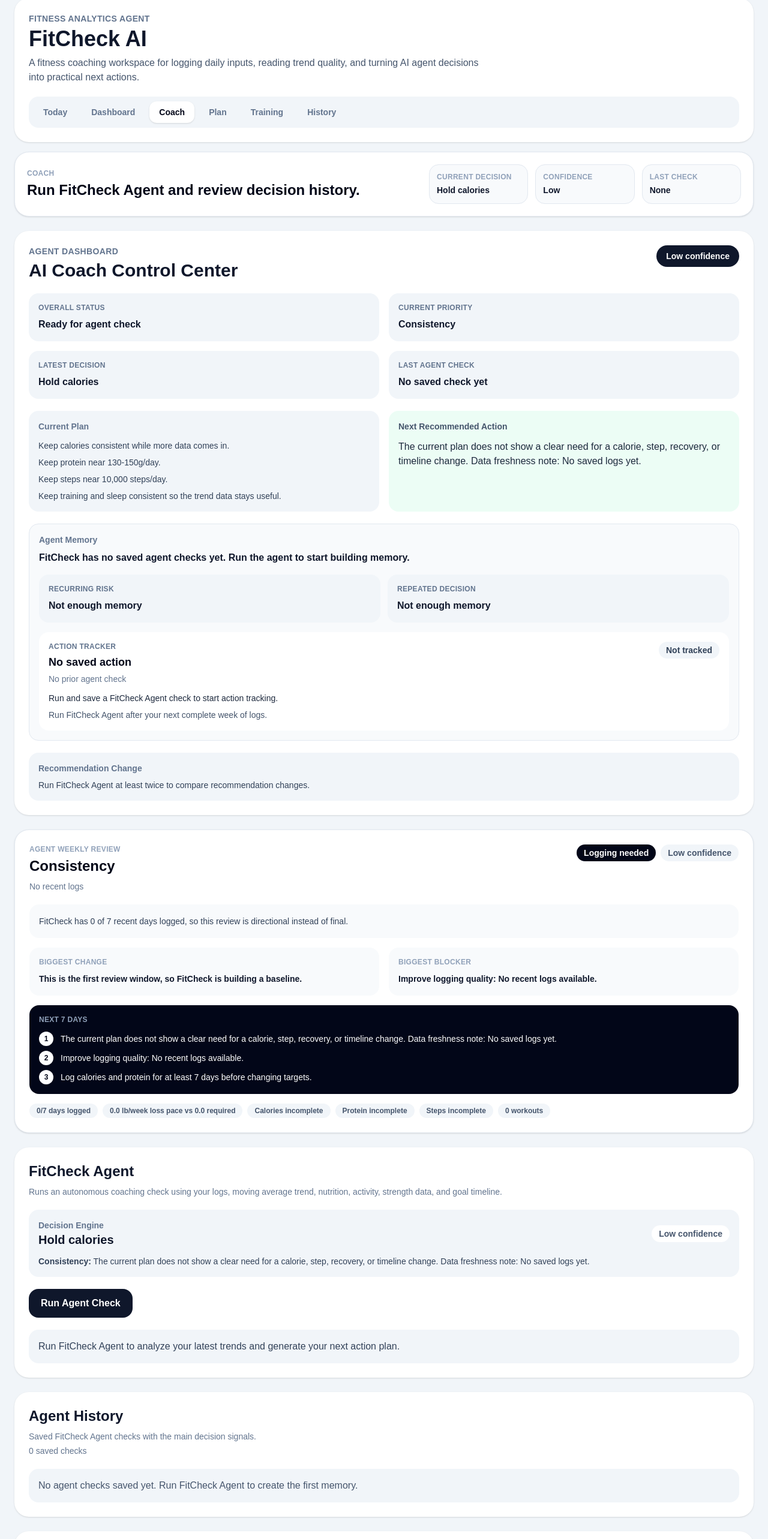
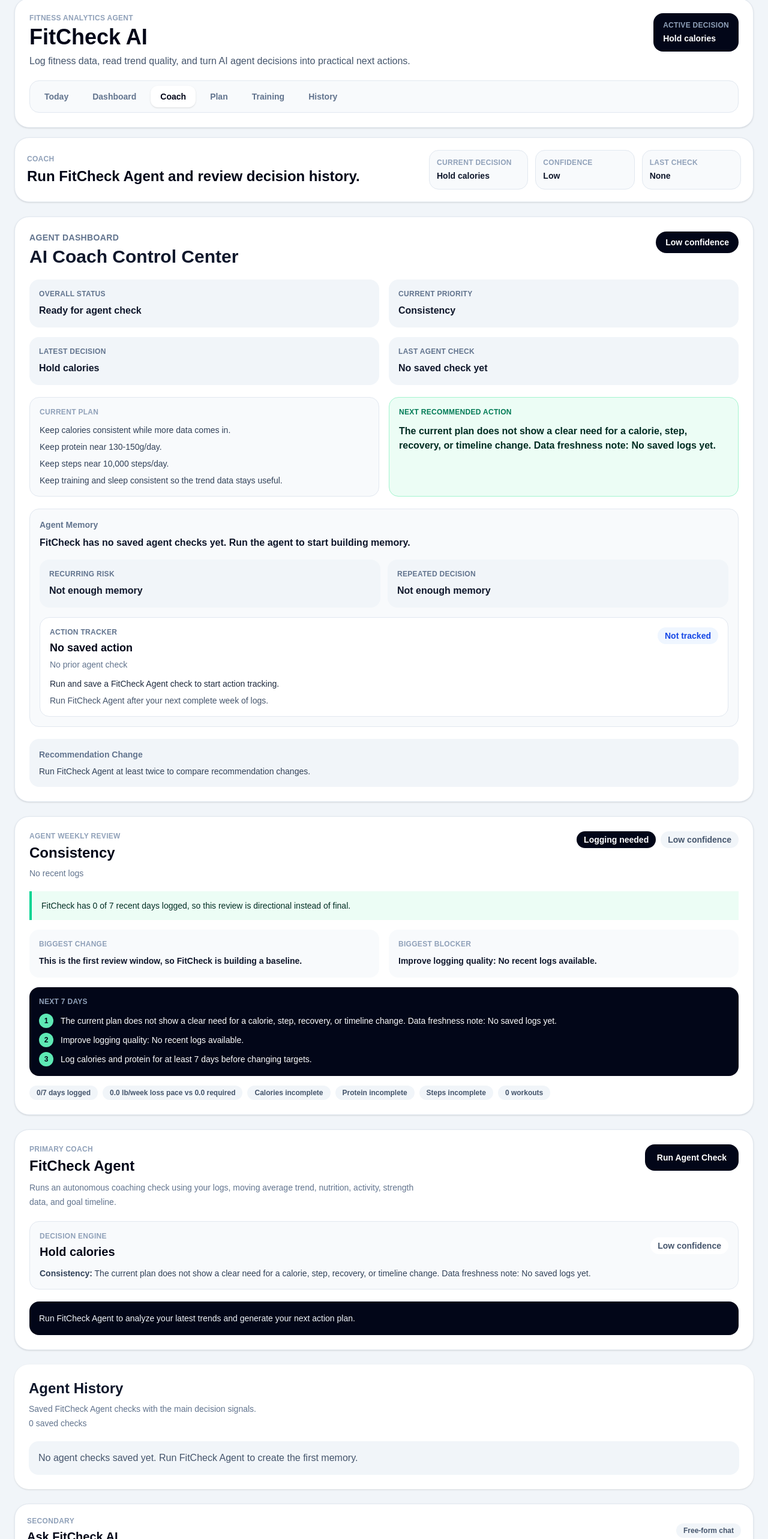
Before and after one commit to ayushs36/fitcheck-ai, a Next.js app: page /coach in a window 1280 px wide. Shown: the part 27-2593 px from the top of the page at 60% size. Built offline with nearby package versions, Linux system fonts and the light colour scheme.

Commit message:
Polish agent coach UI

```diff
--- a/app/page.tsx
+++ b/app/page.tsx
@@ -1994,20 +1994,32 @@ const pageStats = (() => {
   return (
     <main className="min-h-screen bg-slate-100 p-4 text-slate-900 md:p-6">
       <div className="mx-auto max-w-7xl">
-        <header className="mb-4 rounded-3xl bg-white p-6 shadow-sm">
-          <p className="text-sm font-semibold uppercase tracking-wide text-slate-500">
-            Fitness Analytics Agent
-          </p>
-
-          <h1 className="mt-1 text-4xl font-bold">FitCheck AI</h1>
-
-          <p className="mt-2 max-w-3xl text-slate-600">
-            A fitness coaching workspace for logging daily inputs, reading
-            trend quality, and turning AI agent decisions into practical next
-            actions.
-          </p>
-
-          <nav className="mt-5 flex gap-2 overflow-x-auto rounded-2xl bg-slate-100 p-2">
+        <header className="mb-4 rounded-3xl border border-slate-200 bg-white p-5 shadow-sm md:p-6">
+          <div className="flex flex-col gap-3 lg:flex-row lg:items-start lg:justify-between">
+            <div>
+              <p className="text-xs font-semibold uppercase tracking-wide text-slate-400">
+                Fitness Analytics Agent
+              </p>
+
+              <h1 className="mt-1 text-3xl font-bold tracking-normal text-slate-950 md:text-4xl">
+                FitCheck AI
+              </h1>
+
+              <p className="mt-2 max-w-3xl text-sm leading-6 text-slate-600 md:text-base">
+                Log fitness data, read trend quality, and turn AI agent
+                decisions into practical next actions.
+              </p>
+            </div>
+
+            <div className="w-fit rounded-2xl bg-slate-950 px-4 py-3 text-white">
+              <p className="text-xs font-semibold uppercase tracking-wide text-slate-400">
+                Active Decision
+              </p>
+              <p className="mt-1 text-sm font-semibold">{agentDecision.action}</p>
+            </div>
+          </div>
+
+          <nav className="mt-5 flex gap-2 overflow-x-auto rounded-2xl border border-slate-200 bg-slate-50 p-2">
             {APP_NAV_ITEMS.map((item) => {
               const isActive = item.view === activeView;
 
@@ -2034,7 +2046,7 @@ const pageStats = (() => {
               <p className="text-xs font-semibold uppercase tracking-wide text-slate-400">
                 {activeNavItem.label}
               </p>
-              <h2 className="mt-1 text-2xl font-semibold text-slate-950">
+              <h2 className="mt-1 max-w-3xl text-xl font-semibold leading-snug text-slate-950 md:text-2xl">
                 {activeNavItem.description}
               </h2>
             </div>
--- a/components/AgentDashboardCard.tsx
+++ b/components/AgentDashboardCard.tsx
@@ -19,7 +19,7 @@ export function AgentDashboardCard({
     Boolean(previousDecision) && previousDecision === latestDecision;
 
   return (
-    <section className="rounded-3xl bg-white p-6 shadow-sm">
+    <section className="rounded-3xl border border-slate-200 bg-white p-6 shadow-sm">
       <div className="flex flex-col gap-3 md:flex-row md:items-start md:justify-between">
         <div>
           <p className="text-sm font-semibold uppercase tracking-wide text-slate-500">
@@ -28,7 +28,7 @@ export function AgentDashboardCard({
           <h2 className="mt-1 text-3xl font-bold">AI Coach Control Center</h2>
         </div>
 
-        <span className="w-fit rounded-full bg-slate-900 px-4 py-2 text-sm font-semibold text-white">
+        <span className="w-fit rounded-full bg-slate-950 px-4 py-2 text-sm font-semibold text-white">
           {latestAgentCheck?.confidence ?? agentDecision.confidence} confidence
         </span>
       </div>
@@ -47,8 +47,10 @@ export function AgentDashboardCard({
       </div>
 
       <div className="mt-5 grid gap-4 xl:grid-cols-2">
-        <div className="rounded-2xl bg-slate-100 p-4">
-          <p className="text-sm font-semibold text-slate-500">Current Plan</p>
+        <div className="rounded-2xl border border-slate-200 bg-slate-50 p-4">
+          <p className="text-xs font-semibold uppercase tracking-wide text-slate-400">
+            Current Plan
+          </p>
           <div className="mt-3 space-y-2 text-sm text-slate-700">
             <p>{agentDecision.calorieGuidance}</p>
             <p>{agentDecision.proteinGuidance}</p>
@@ -57,11 +59,11 @@ export function AgentDashboardCard({
           </div>
         </div>
 
-        <div className="rounded-2xl bg-emerald-50 p-4">
-          <p className="text-sm font-semibold text-slate-600">
+        <div className="rounded-2xl border border-emerald-200 bg-emerald-50 p-4">
+          <p className="text-xs font-semibold uppercase tracking-wide text-emerald-700">
             Next Recommended Action
           </p>
-          <p className="mt-3 text-slate-800">
+          <p className="mt-3 font-semibold leading-6 text-emerald-950">
             {latestAgentCheck?.nextAction ??
               latestAgentCheck?.recommendation ??
               agentDecision.rationale}
@@ -94,7 +96,7 @@ export function AgentDashboardCard({
           />
         </div>
 
-        <div className="mt-4 rounded-2xl bg-white p-4">
+        <div className="mt-4 rounded-2xl border border-slate-200 bg-white p-4">
           <div className="flex flex-col gap-3 md:flex-row md:items-start md:justify-between">
             <div>
               <p className="text-xs font-semibold uppercase tracking-wide text-slate-500">
@@ -108,7 +110,7 @@ export function AgentDashboardCard({
               </p>
             </div>
 
-            <span className="w-fit rounded-full bg-slate-100 px-3 py-1 text-sm font-semibold text-slate-700">
+            <span className="w-fit rounded-full bg-blue-50 px-3 py-1 text-sm font-semibold text-blue-700">
               {agentMemory.actionResult}
             </span>
           </div>
--- a/components/AskAICard.tsx
+++ b/components/AskAICard.tsx
@@ -12,12 +12,27 @@ export function AskAICard({
   askFitCheckAILLM: () => void;
 }) {
   return (
-    <section className="rounded-3xl bg-white p-6 shadow-sm">
-      <h2 className="text-2xl font-semibold">Ask FitCheck AI</h2>
+    <section className="rounded-3xl border border-slate-200 bg-white p-5 shadow-sm">
+      <details>
+        <summary className="cursor-pointer list-none">
+          <div className="flex flex-col gap-2 md:flex-row md:items-center md:justify-between">
+            <div>
+              <p className="text-xs font-semibold uppercase tracking-wide text-slate-400">
+                Secondary
+              </p>
+              <h2 className="mt-1 text-xl font-semibold text-slate-950">
+                Ask FitCheck AI
+              </h2>
+            </div>
+            <span className="w-fit rounded-full bg-slate-100 px-3 py-1 text-xs font-semibold text-slate-600">
+              Free-form chat
+            </span>
+          </div>
+        </summary>
 
         <div className="mt-5 flex flex-col gap-3 md:flex-row">
           <input
-          className="w-full rounded-2xl border border-slate-200 p-3"
+            className="w-full rounded-2xl border border-slate-200 bg-slate-50 p-3 text-sm outline-none transition focus:border-slate-400 focus:bg-white"
             value={coachQuestion}
             onChange={(event) => setCoachQuestion(event.target.value)}
             placeholder="Example: Am I on track to reach my goal?"
@@ -26,16 +41,17 @@ export function AskAICard({
           <button
             onClick={askFitCheckAILLM}
             disabled={isCoachLoading}
-          className="rounded-2xl bg-slate-900 px-5 py-3 font-semibold text-white disabled:opacity-50"
+            className="rounded-2xl bg-slate-900 px-5 py-3 text-sm font-semibold text-white transition hover:bg-slate-700 disabled:opacity-50"
           >
             {isCoachLoading ? "Thinking..." : "Ask AI"}
           </button>
         </div>
 
-      <div className="mt-5 rounded-2xl bg-slate-100 p-4 text-slate-700">
-        <p className="font-semibold">FitCheck AI Response</p>
+        <div className="mt-5 rounded-2xl bg-slate-50 p-4 text-sm leading-6 text-slate-700">
+          <p className="font-semibold text-slate-950">FitCheck AI Response</p>
           <p className="mt-2">{coachAnswer}</p>
         </div>
+      </details>
     </section>
   );
 }
--- a/components/FitCheckAgentCard.tsx
+++ b/components/FitCheckAgentCard.tsx
@@ -12,21 +12,38 @@ export function FitCheckAgentCard({
   agentDecision: AgentDecision;
 }) {
   return (
-    <section className="rounded-3xl bg-white p-6 shadow-sm">
-      <h2 className="text-2xl font-semibold">FitCheck Agent</h2>
+    <section className="rounded-3xl border border-slate-200 bg-white p-6 shadow-sm">
+      <div className="flex flex-col gap-4 lg:flex-row lg:items-start lg:justify-between">
+        <div>
+          <p className="text-xs font-semibold uppercase tracking-wide text-slate-400">
+            Primary Coach
+          </p>
+          <h2 className="mt-1 text-2xl font-semibold text-slate-950">
+            FitCheck Agent
+          </h2>
 
-      <p className="mt-2 text-sm text-slate-500">
-  Runs an autonomous coaching check using your logs, moving average trend,
-  nutrition, activity, strength data, and goal timeline.
-</p>
+          <p className="mt-2 max-w-2xl text-sm leading-6 text-slate-500">
+            Runs an autonomous coaching check using your logs, moving average
+            trend, nutrition, activity, strength data, and goal timeline.
+          </p>
+        </div>
 
-      <div className="mt-5 rounded-2xl bg-slate-100 p-4">
+        <button
+          onClick={runFitCheckAgent}
+          disabled={isAgentLoading}
+          className="w-full rounded-2xl bg-slate-950 px-5 py-3 text-sm font-semibold text-white transition hover:bg-slate-700 disabled:opacity-50 lg:w-auto"
+        >
+          {isAgentLoading ? "Running Agent..." : "Run Agent Check"}
+        </button>
+      </div>
+
+      <div className="mt-5 rounded-2xl border border-slate-200 bg-slate-50 p-4">
         <div className="flex flex-col gap-2 md:flex-row md:items-center md:justify-between">
           <div>
-            <p className="text-sm font-semibold text-slate-500">
+            <p className="text-xs font-semibold uppercase tracking-wide text-slate-400">
               Decision Engine
             </p>
-            <p className="text-xl font-semibold text-slate-900">
+            <p className="mt-1 text-xl font-semibold text-slate-950">
               {agentDecision.action}
             </p>
           </div>
@@ -42,15 +59,7 @@ export function FitCheckAgentCard({
         </p>
       </div>
 
-      <button
-        onClick={runFitCheckAgent}
-        disabled={isAgentLoading}
-        className="mt-5 rounded-2xl bg-slate-900 px-5 py-3 font-semibold text-white disabled:opacity-50"
-      >
-        {isAgentLoading ? "Running Agent..." : "Run Agent Check"}
-      </button>
-
-      <div className="mt-5 whitespace-pre-wrap rounded-2xl bg-slate-100 p-4 text-slate-700">
+      <div className="mt-5 max-h-[520px] overflow-auto whitespace-pre-wrap rounded-2xl bg-slate-950 p-4 text-sm leading-6 text-slate-100">
         {agentReport}
       </div>
     </section>
--- a/components/WeeklyCoachingReviewCard.tsx
+++ b/components/WeeklyCoachingReviewCard.tsx
@@ -28,9 +28,11 @@ export function WeeklyCoachingReviewCard({
         </div>
       </div>
 
-      <p className="mt-5 rounded-2xl bg-slate-50 p-4 text-sm font-medium leading-6 text-slate-700">
-        {review.summary}
-      </p>
+      <div className="mt-5 border-l-4 border-emerald-400 bg-emerald-50 px-4 py-3">
+        <p className="text-sm font-medium leading-6 text-emerald-950">
+          {review.summary}
+        </p>
+      </div>
 
       <div className="mt-4 grid gap-4 lg:grid-cols-2">
         <ReviewPanel label="Biggest Change" value={review.biggestChange} />
@@ -44,7 +46,7 @@ export function WeeklyCoachingReviewCard({
         <ol className="mt-3 space-y-2 text-sm leading-6">
           {review.nextActions.map((action, index) => (
             <li key={action} className="flex gap-3">
-              <span className="flex h-6 w-6 shrink-0 items-center justify-center rounded-full bg-white text-xs font-bold text-slate-950">
+              <span className="flex h-6 w-6 shrink-0 items-center justify-center rounded-full bg-emerald-300 text-xs font-bold text-slate-950">
                 {index + 1}
               </span>
               <span>{action}</span>
```
Lines whose indentation alone changed are shown as unchanged.
